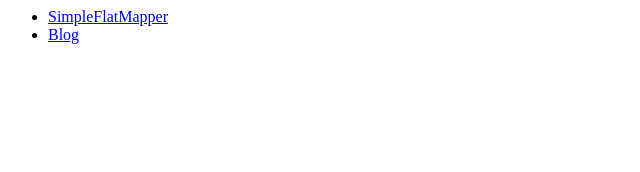
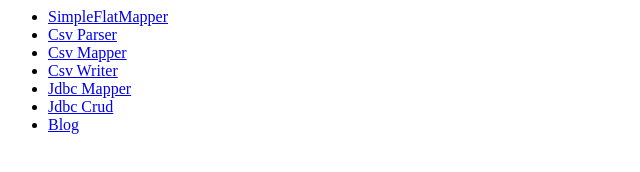
Before and after one commit to arnaudroger/arnaudroger.github.io, a plain HTML site: page index.html in a window 1280 px wide. Shown: the whole page, without its empty margins (0-640 px from the left). Drawn offline with Linux system fonts and the light colour scheme.

Commit message:
Update index.html

```diff
--- a/index.html
+++ b/index.html
@@ -5,9 +5,13 @@
 <body>
     <ul>
         <li><a href="http://simpleflatmapper.org" >SimpleFlatMapper</a></li>
+        <li><a href="http://simpleflatmapper.org/0101-getting-started-csv.html#reading-a-csv-file" >Csv Parser</a></li>
+        <li><a href="http://simpleflatmapper.org/0101-getting-started-csv.html#mapping-a-csv-to-an-object" >Csv Mapper</a></li>
+        <li><a href="http://simpleflatmapper.org/0101-getting-started-csv.html#writing-a-csv-from-an-object" >Csv Writer</a></li>
+        <li><a href="http://simpleflatmapper.org/0102-getting-started-jdbc.html#resutlset-mapping" >Jdbc Mapper</a></li>
+        <li><a href="http://simpleflatmapper.org/0102-getting-started-jdbc.html#crud" >Jdbc Crud</a></li>
         <li><a href="blog/" >Blog</a></li>
     </ul>
-</li>
 </body>
 
 </html>
```
